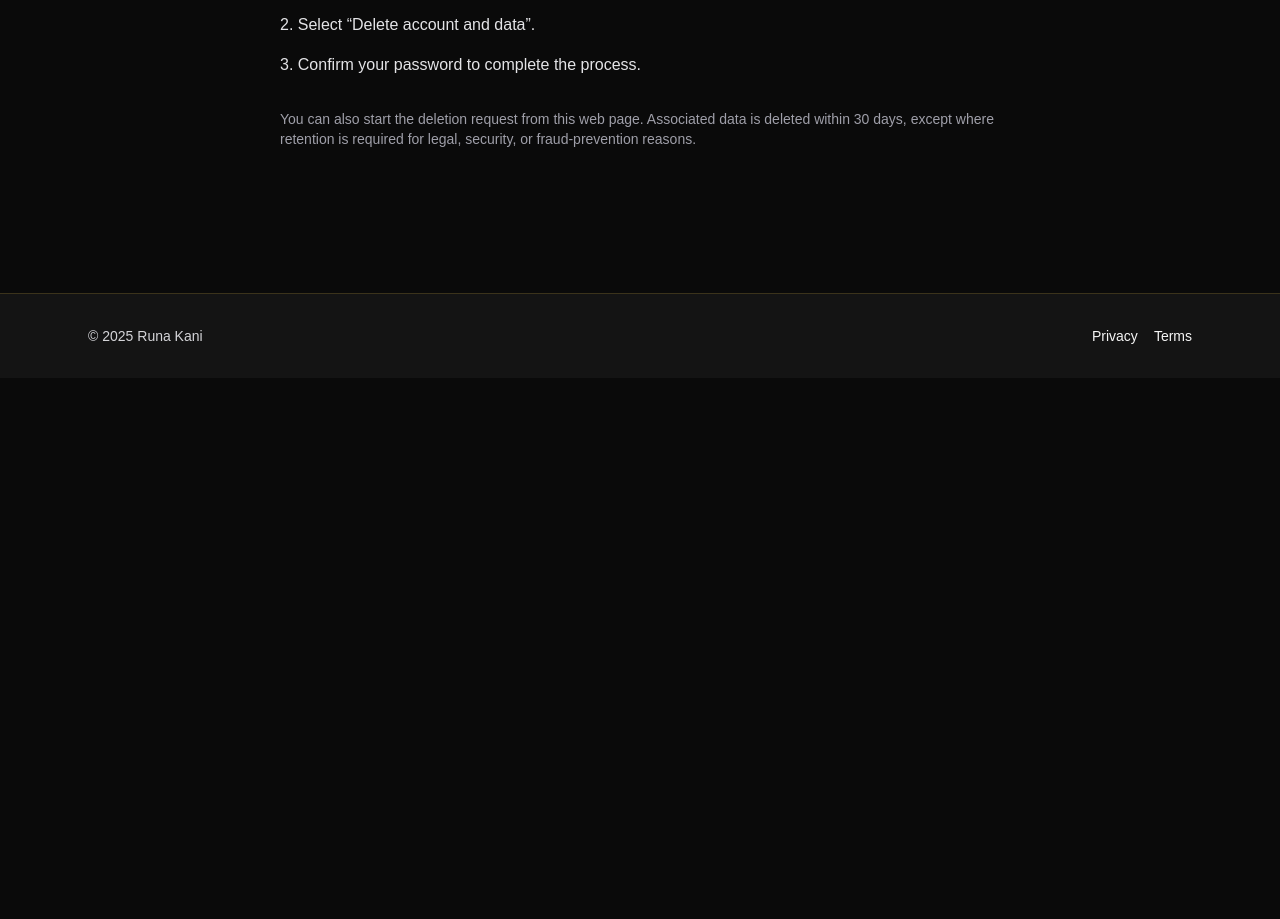
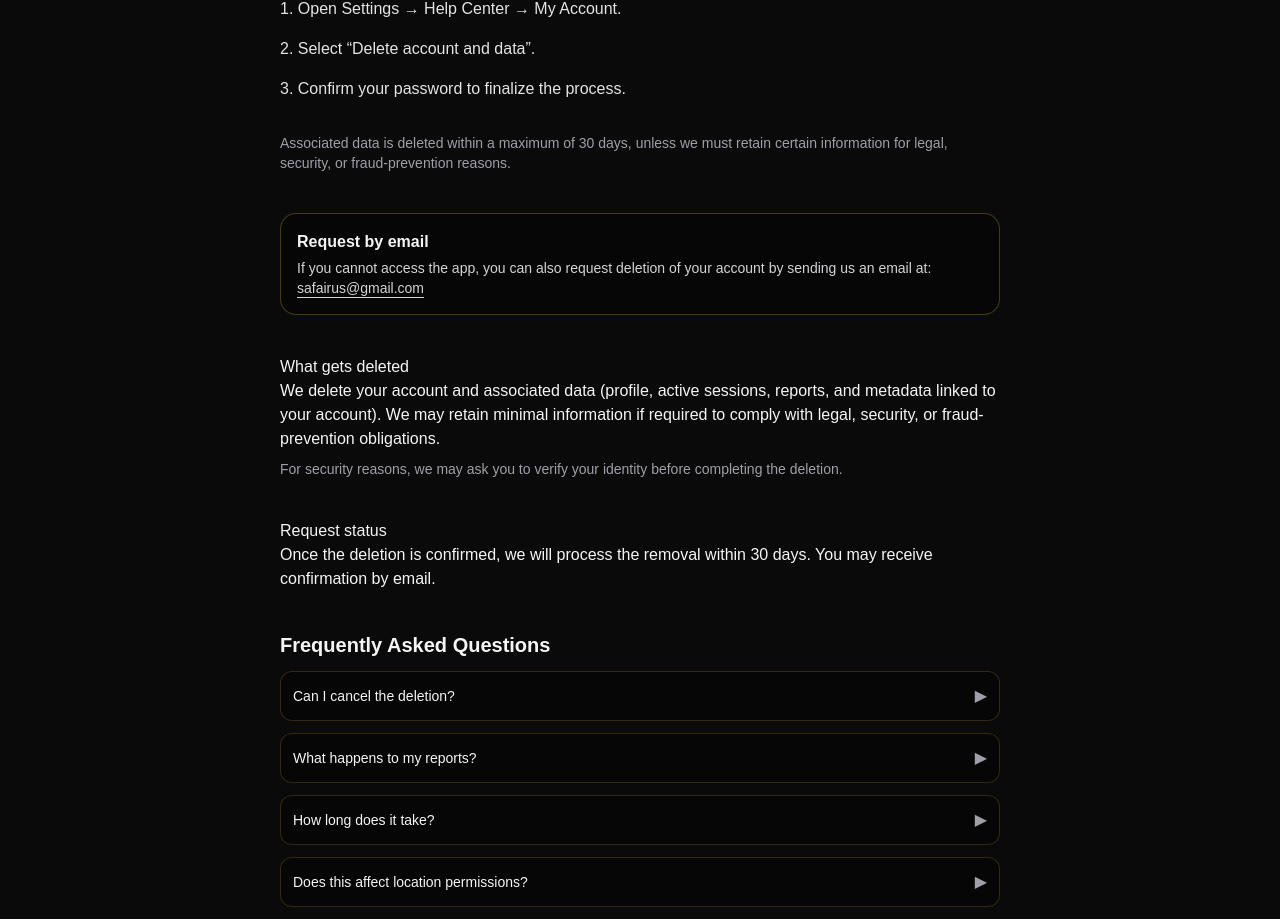
Before and after one commit to Diego5HZ/runa-kani-web, a Next.js app: page /en/account-deletion in a window 1280 px wide. Shown: the part 269-1188 px from the top of the page. Before the commit the page ends 800 px from the top, so only its background shows below. Built offline with nearby package versions, Linux system fonts and the light colour scheme.

Commit message:
feature: on PP added the account-deletion

```diff
--- a/app/[locale]/account-deletion/page.tsx
+++ b/app/[locale]/account-deletion/page.tsx
@@ -11,20 +11,82 @@ export default async function AccountDeletionPage({
   const { locale } = await params;
   const t = await getTranslations({ locale, namespace: "accountDeletion" });
 
+  // FAQ: lee índices 0..N si existen
+  const faq: { q: string; a: string }[] = [];
+  for (let i = 0; i < 10; i++) {
+    const qKey = `faq.${i}.q`;
+    const aKey = `faq.${i}.a`;
+    try {
+      const q = t(qKey);
+      const a = t(aKey);
+      if (q && a) faq.push({ q, a });
+    } catch {
+      break; // deja de iterar cuando no existan más entradas
+    }
+  }
+
   return (
     <article className="max-w-3xl mx-auto px-6 py-16">
       <h1 className="text-3xl font-semibold mb-4">{t("title")}</h1>
       <p className="mb-6 text-zinc-200">{t("intro")}</p>
 
+      {/* Pasos in-app */}
       <ol className="list-decimal list-inside space-y-4 text-zinc-200">
         <li>{t("step1")}</li>
         <li>{t("step2")}</li>
         <li>{t("step3")}</li>
       </ol>
 
+      {/* Nota de plazos */}
       <p className="mt-8 text-sm text-zinc-400">
         {t("note")}
       </p>
+
+      {/* Alternativa: por correo */}
+      <section className="mt-10 rounded-2xl border border-rk-gold/30 bg-black/30 p-4">
+        <h2 className="text-base font-semibold">{t("startOnlineTitle")}</h2>
+        <p className="mt-1 text-sm text-zinc-300">
+          {t("startOnlineText")}
+          {" "}
+          <a
+            href={`mailto:${t("startOnlineEmail")}`}
+            className="underline underline-offset-4 hover:text-rk-gold"
+          >
+            {t("startOnlineEmail")}
+          </a>
+        </p>
+      </section>
+
+      {/* Alcance del borrado */}
+      <section className="mt-10 prose prose-invert prose-zinc max-w-none">
+        <h2>{t("scopeTitle")}</h2>
+        <p>{t("scopeText")}</p>
+        <p className="text-sm text-zinc-400 mt-2">{t("verificationNote")}</p>
+      </section>
+
+      {/* Estado / tiempos */}
+      <section className="mt-10 prose prose-invert prose-zinc max-w-none">
+        <h2>{t("statusTitle")}</h2>
+        <p>{t("statusText")}</p>
+      </section>
+
+      {/* FAQ (si hay entradas) */}
+      {faq.length > 0 && (
+        <section className="mt-10">
+          <h2 className="text-xl font-semibold mb-3">{t("faqTitle")}</h2>
+          <div className="space-y-3">
+            {faq.map((item, i) => (
+              <details key={i} className="group rounded-xl border border-rk-gold/20 bg-black/30 p-3">
+                <summary className="flex items-center justify-between cursor-pointer select-none list-none">
+                  <span className="text-sm font-medium">{item.q}</span>
+                  <span className="ml-2 text-zinc-400 transition-transform group-open:rotate-90">▶</span>
+                </summary>
+                <p className="mt-2 text-sm text-zinc-300">{item.a}</p>
+              </details>
+            ))}
+          </div>
+        </section>
+      )}
     </article>
   );
 }
--- a/messages/en.json
+++ b/messages/en.json
@@ -90,12 +90,44 @@
     "updatedOn": "Last updated:"
   },
 
- "accountDeletion": {
+  "accountDeletion": {
     "title": "Account and Data Deletion",
-    "intro": "You can request deletion of your Runa Kani account at any time. Follow these steps in the app:",
+    "intro": "You can request the deletion of your Runa Kani account at any time. Follow these steps inside the app:",
     "step1": "Open Settings → Help Center → My Account.",
     "step2": "Select “Delete account and data”.",
-    "step3": "Confirm your password to complete the process.",
-    "note": "You can also start the deletion request from this web page. Associated data is deleted within 30 days, except where retention is required for legal, security, or fraud-prevention reasons."
+    "step3": "Confirm your password to finalize the process.",
+    "note": "Associated data is deleted within a maximum of 30 days, unless we must retain certain information for legal, security, or fraud-prevention reasons.",
+
+    "startOnlineTitle": "Request by email",
+    "startOnlineText": "If you cannot access the app, you can also request deletion of your account by sending us an email at:",
+    "startOnlineEmail": "safairus@gmail.com",
+
+    "scopeTitle": "What gets deleted",
+    "scopeText": "We delete your account and associated data (profile, active sessions, reports, and metadata linked to your account). We may retain minimal information if required to comply with legal, security, or fraud-prevention obligations.",
+
+    "statusTitle": "Request status",
+    "statusText": "Once the deletion is confirmed, we will process the removal within 30 days. You may receive confirmation by email.",
+
+    "verificationNote": "For security reasons, we may ask you to verify your identity before completing the deletion.",
+
+    "faqTitle": "Frequently Asked Questions",
+    "faq": [
+      {
+        "q": "Can I cancel the deletion?",
+        "a": "As long as the deletion has not been completed, you can contact us as soon as possible to try to stop the process. It may not always be possible to reverse it if it has already started."
+      },
+      {
+        "q": "What happens to my reports?",
+        "a": "Reports associated with your account are deleted together with it. If some part must be retained for legal reasons, we will inform you."
+      },
+      {
+        "q": "How long does it take?",
+        "a": "Up to 30 days from your confirmation. In exceptional cases (e.g., legal requirements), it may take longer; we will inform you."
+      },
+      {
+        "q": "Does this affect location permissions?",
+        "a": "Once your account is deleted, we will no longer process your account’s data. Remember you can revoke the app’s permissions at any time from your device settings."
+      }
+    ]
   }
 }
--- a/messages/es.json
+++ b/messages/es.json
@@ -94,6 +94,38 @@
     "step1": "Abre Ajustes → Centro de ayuda → Mi cuenta.",
     "step2": "Selecciona «Eliminar cuenta y datos».",
     "step3": "Confirma tu contraseña para finalizar el proceso.",
-    "note": "También puedes iniciar la solicitud desde esta página web. Los datos asociados se borran en un plazo máximo de 30 días, salvo que debamos conservar cierta información por motivos legales, de seguridad o prevención de fraude."
+    "note": "Los datos asociados se borran en un plazo máximo de 30 días, salvo que debamos conservar cierta información por motivos legales, de seguridad o prevención de fraude.",
+
+    "startOnlineTitle": "Solicitar por correo",
+    "startOnlineText": "Si no puedes acceder a la app, también puedes solicitar la eliminación de tu cuenta enviándonos un correo electrónico:",
+    "startOnlineEmail": "safairus@gmail.com",
+
+    "scopeTitle": "Qué se elimina",
+    "scopeText": "Eliminamos tu cuenta y los datos asociados (perfil, sesiones activas, reportes y metadatos ligados a tu cuenta). Podemos conservar información mínima si es necesaria para cumplir obligaciones legales, de seguridad o prevención de fraude.",
+
+    "statusTitle": "Estado de tu solicitud",
+    "statusText": "Una vez confirmada la eliminación, procesaremos el borrado dentro de 30 días. Podrás recibir confirmación por correo electrónico.",
+
+    "verificationNote": "Por seguridad, es posible que te pidamos verificar tu identidad antes de completar la eliminación.",
+
+    "faqTitle": "Preguntas frecuentes",
+    "faq": [
+      {
+        "q": "¿Puedo cancelar la eliminación?",
+        "a": "Mientras el borrado no se haya completado, puedes contactarnos a la brevedad para intentar detener el proceso. No siempre es posible revertirlo si ya comenzó."
+      },
+      {
+        "q": "¿Qué sucede con mis reportes?",
+        "a": "Los reportes asociados a tu cuenta se eliminan con ella. Si alguna parte debe conservarse por obligación legal, te lo indicaremos."
+      },
+      {
+        "q": "¿Cuánto tarda?",
+        "a": "Hasta 30 días desde tu confirmación. En casos excepcionales (p. ej., requisitos legales), puede demorar más; te informaremos."
+      },
+      {
+        "q": "¿Esto afecta los permisos de ubicación?",
+        "a": "Al eliminar la cuenta, ya no procesaremos datos de tu cuenta. Recuerda que puedes revocar permisos de la app desde los ajustes del sistema."
+      }
+    ]
   }
 }
```
